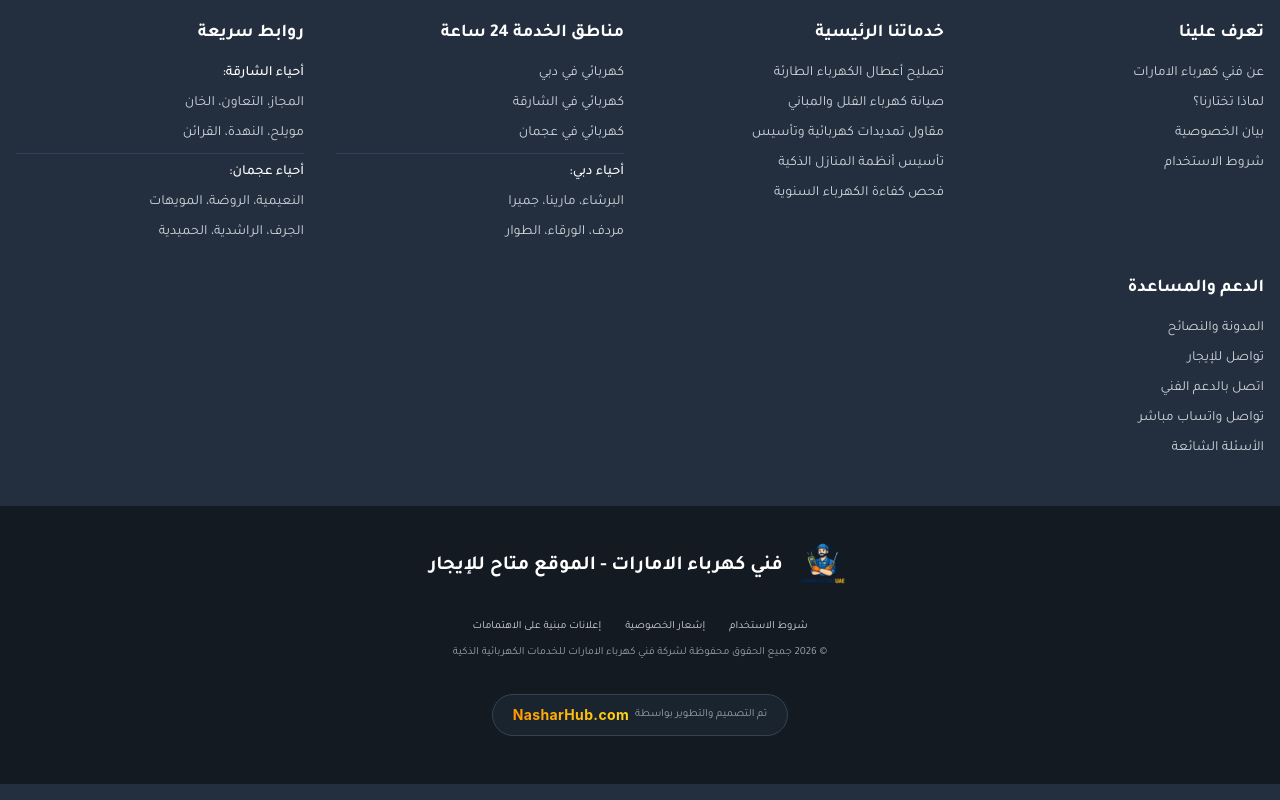
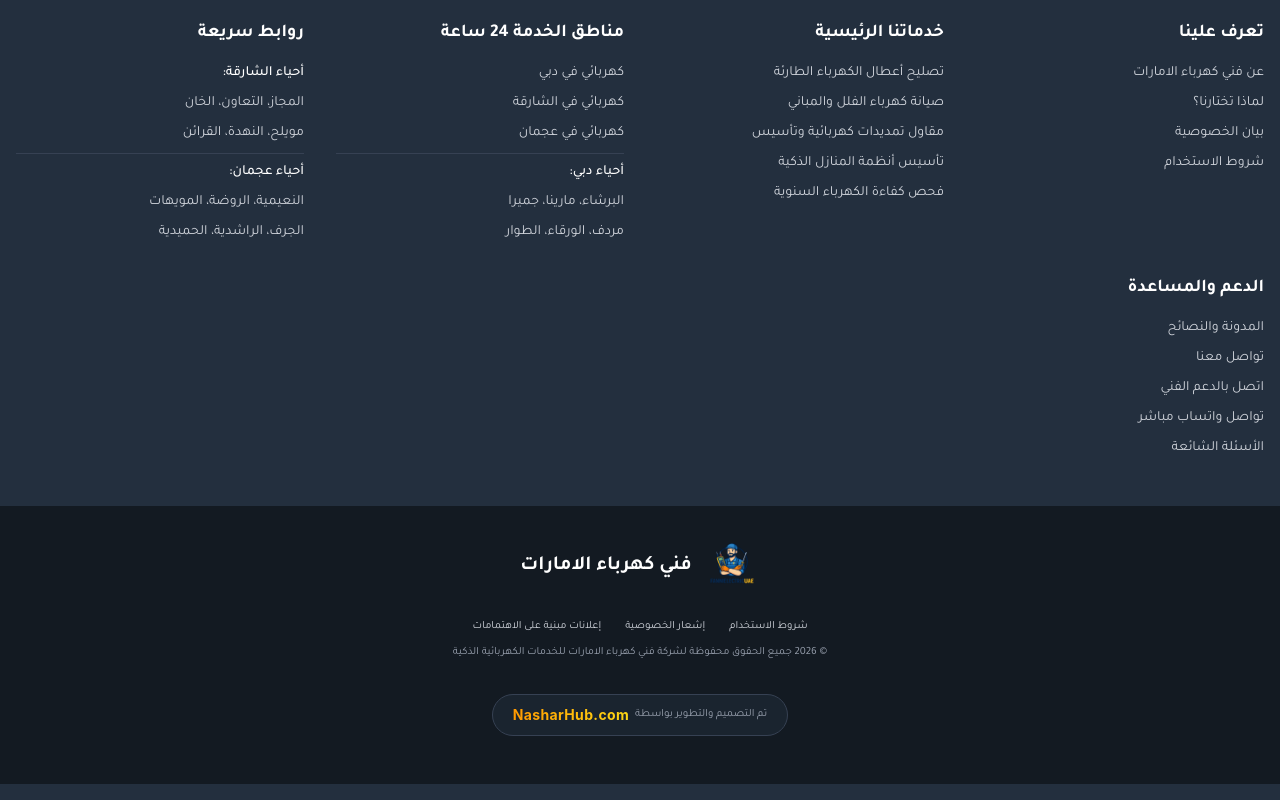
Before and after one commit to AhmedZakaria14/FanniElectricUAE, a Next.js app: page /blog in a window 1280 px wide. Shown: the part 4069-4869 px from the top of the page. Built offline with nearby package versions, Linux system fonts and the light colour scheme.

Commit message:
Update contact number and remove rental messaging

```diff
--- a/components/footer.tsx
+++ b/components/footer.tsx
@@ -57,9 +57,9 @@ export default function Footer() {
             <h4 className="font-bold mb-4 text-lg">الدعم والمساعدة</h4>
             <ul className="space-y-2.5 text-gray-300">
               <li><Link href="/blog" className="hover:underline hover:text-amazon-orange transition-colors">المدونة والنصائح</Link></li>
-              <li><Link href="/#booking" className="hover:underline hover:text-amazon-orange transition-colors">تواصل للإيجار</Link></li>
-              <li><Link href="tel:+201010742430" className="hover:underline hover:text-amazon-orange transition-colors">اتصل بالدعم الفني</Link></li>
-              <li><Link href="https://wa.me/201010742430" target="_blank" className="hover:underline hover:text-amazon-orange transition-colors">تواصل واتساب مباشر</Link></li>
+              <li><Link href="/#booking" className="hover:underline hover:text-amazon-orange transition-colors">تواصل معنا</Link></li>
+              <li><Link href="tel:0505001597" className="hover:underline hover:text-amazon-orange transition-colors">اتصل بالدعم الفني</Link></li>
+              <li><Link href="https://wa.me/971505001597" target="_blank" className="hover:underline hover:text-amazon-orange transition-colors">تواصل واتساب مباشر</Link></li>
               <li><Link href="/" className="hover:underline hover:text-amazon-orange transition-colors">الأسئلة الشائعة</Link></li>
             </ul>
           </div>
@@ -75,7 +75,7 @@ export default function Footer() {
             height={56}
             className="h-14 w-14 flex-shrink-0 object-contain"
           />
-          <div className="text-xl font-bold text-white leading-none">فني كهرباء الامارات - الموقع متاح للإيجار</div>
+          <div className="text-xl font-bold text-white leading-none">فني كهرباء الامارات</div>
         </div>
         <div className="flex items-center justify-center gap-6 text-[11px] text-gray-300 mb-2">
           <Link href="/" className="hover:underline">شروط الاستخدام</Link>
```
